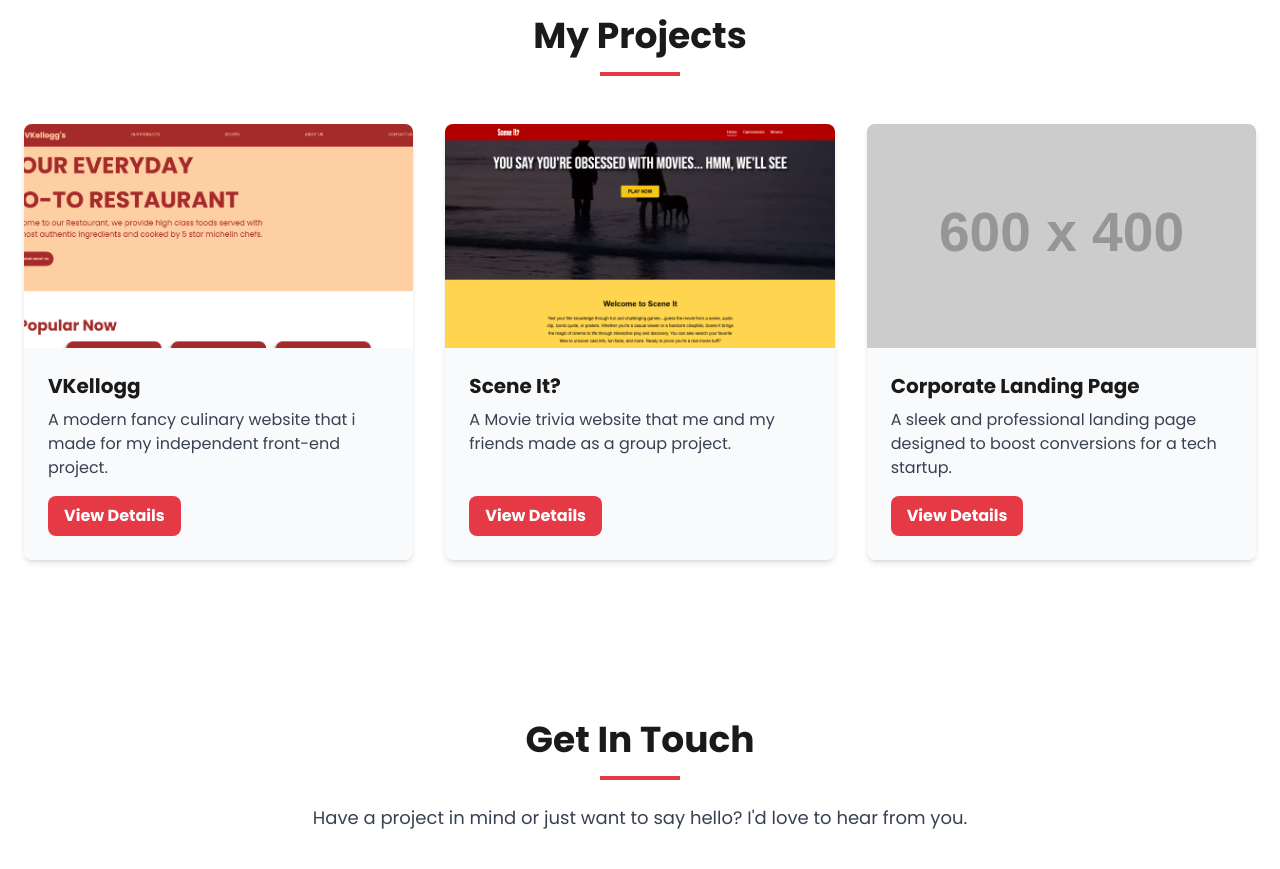
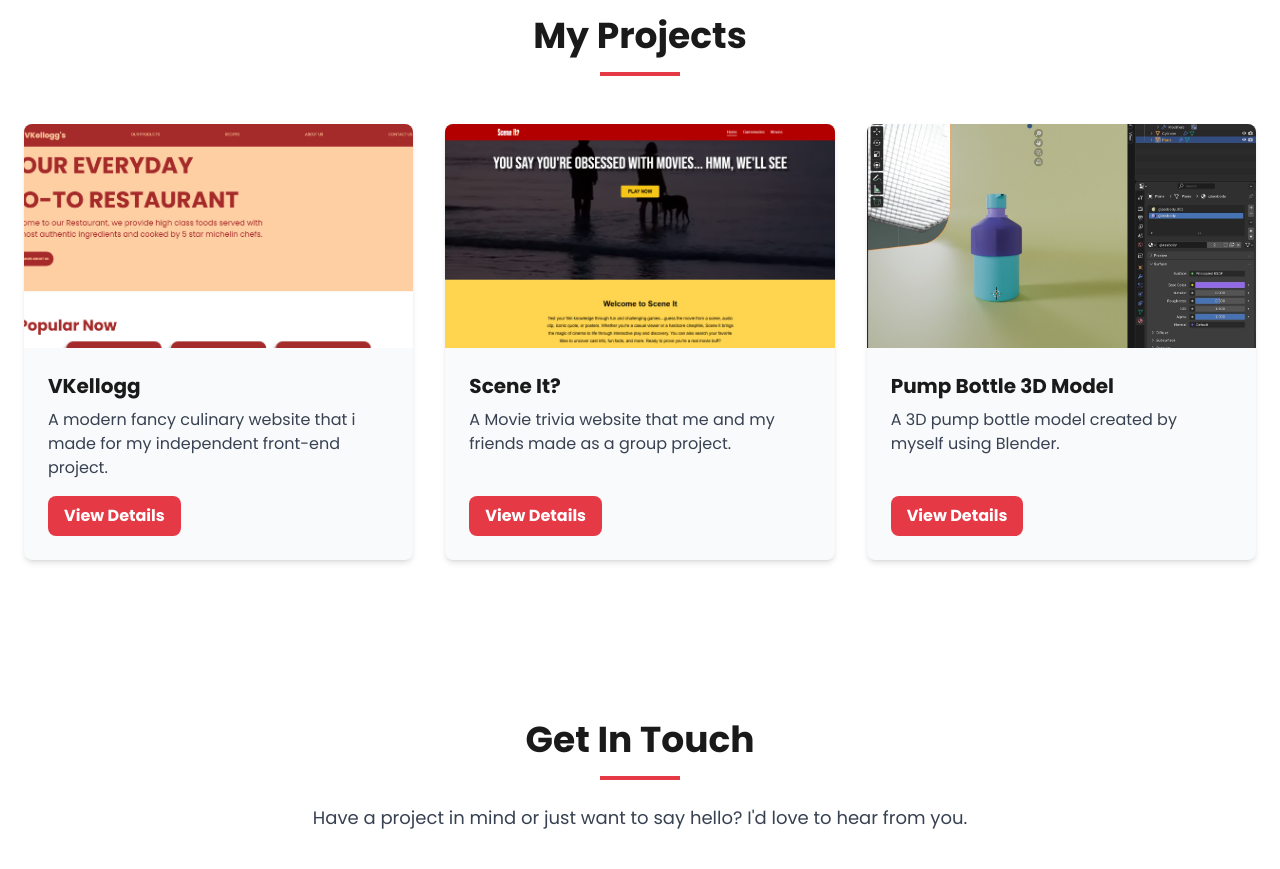
Before and after one commit to Syqeer123/Portofolio, a plain HTML site: page index.html in a window 1280 px wide. Shown: the part 1880-2749 px from the top of the page. Drawn offline with nearby package versions, Linux system fonts and the light colour scheme; placeholder pictures from the web are drawn by us.

Commit message:
Update index.html

```diff
--- a/index.html
+++ b/index.html
@@ -138,10 +138,10 @@
                 <!-- Project 3 -->
                 <div class="reveal" style="transition-delay: 500ms;">
                     <div class="project-card bg-gray-50 rounded-lg overflow-hidden shadow-md h-full flex flex-col relative">
-                        <img src="https://placehold.co/600x400/1a1a1a/ffffff?text=Project+Three" alt="Project Three" class="w-full h-56 object-cover">
+                        <img src="bottle1.jpg" alt="Project Three" class="w-full h-56 object-cover">
                         <div class="p-6 flex-grow flex flex-col">
-                            <h3 class="text-xl font-bold mb-2">Corporate Landing Page</h3>
-                            <p class="text-gray-700 mb-4 flex-grow">A sleek and professional landing page designed to boost conversions for a tech startup.</p>
+                            <h3 class="text-xl font-bold mb-2">Pump Bottle 3D Model</h3>
+                            <p class="text-gray-700 mb-4 flex-grow">A 3D pump bottle model created by myself using Blender.</p>
                             <a href="example" class="absolute inset-0 z-0"></a>
                             <a href="example" class="view-details-link relative z-10 mt-auto self-start bg-accent-red text-white font-bold py-2 px-4 rounded-lg hover:bg-red-700 transition-colors">View Details</a>
                         </div>
```
